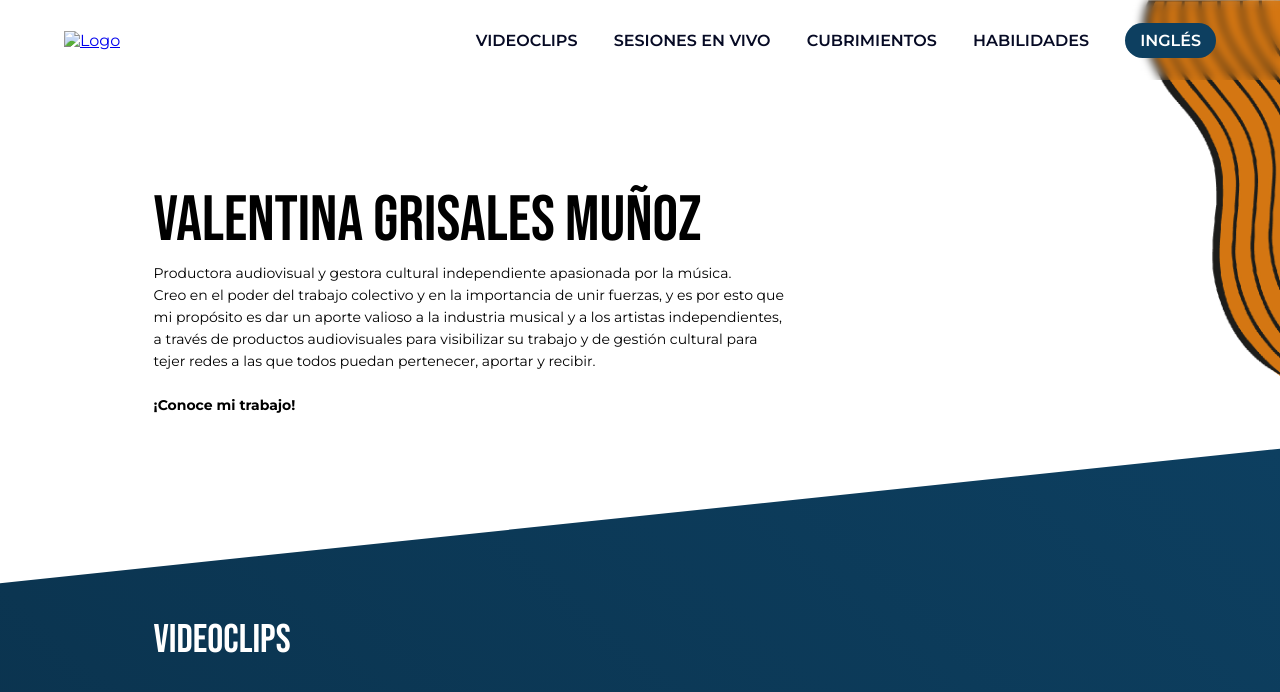
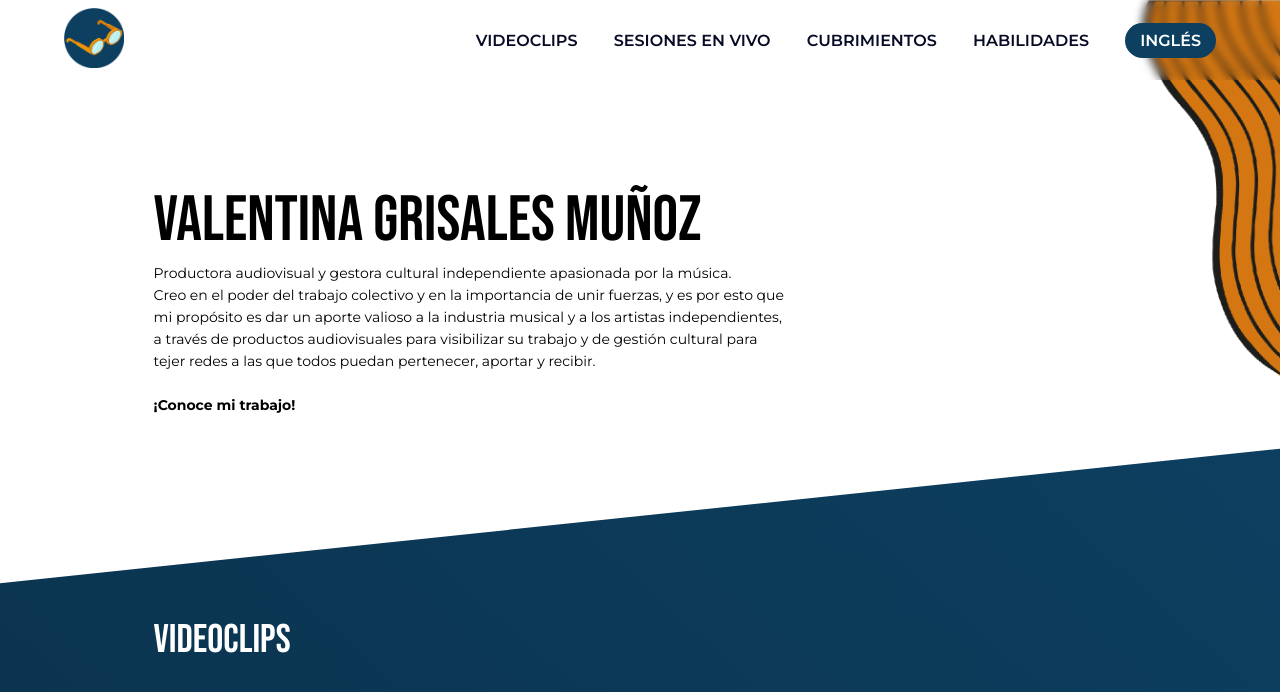
Before and after one commit to ojosmiopes/portafolio, a plain HTML site: page index.html in a window 1280 px wide. Shown: the top 692 px of the page. Drawn offline with Linux system fonts and the light colour scheme; the site is published under a folder, as on GitHub Pages, so addresses that start at the root find nothing.

Commit message:
Update index.html

```diff
--- a/index.html
+++ b/index.html
@@ -21,7 +21,7 @@
     <body>
         <header>
             <a href="#" class="logo">
-                <img src="/images/logo.png" alt="Logo">
+                <img src="images/logo.png" alt="Logo">
             </a>
             <nav>
                 <div class="menu">
@@ -248,7 +248,7 @@
 
         <footer>
             <a href="#" class="logo">
-                <img src="/images/logo.png" alt="Logo">
+                <img src="images/logo.png" alt="Logo">
             </a>
             <div class="social-media">
                 <ul>
@@ -258,6 +258,6 @@
             </div>
         </footer>
 
-        <script src="/js/app.js"></script>
+        <script src="js/app.js"></script>
     </body>
 </html>
```
